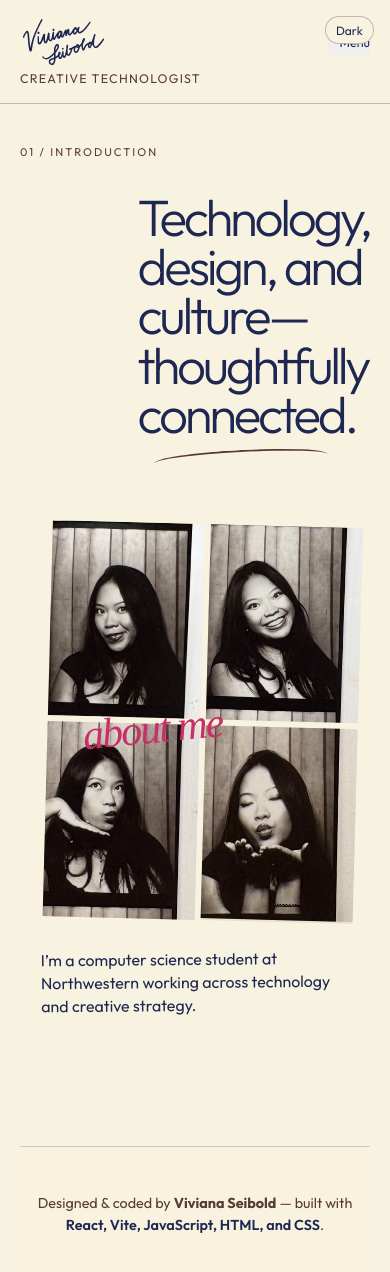
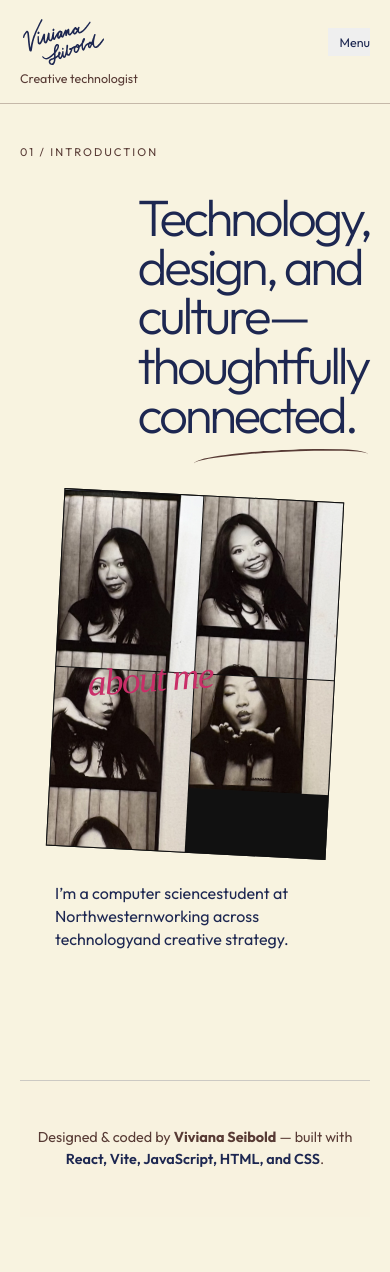
Before and after one commit to vivianaseibold/WebPortfolio, a React (Vite) app: page /projects in a window 390 px wide. Shown: the top 1272 px of the page. After the commit the page ends 1217 px from the top, so only its background shows below. Built offline with nearby package versions, Linux system fonts and the light colour scheme.

Commit message:
Updated layout.css

```diff
--- a/src/components/Layout.jsx
+++ b/src/components/Layout.jsx
@@ -54,16 +54,14 @@ export default function Layout() {
                 </li>
               ))}
               <li>
-                <a href="mailto: ivianaseibold2027@u.northwestern.edu" onClick={() => setMenuOpen(false)}>Contact</a>
-              </li>
-              <li className="nav-secondary">
-                <NavLink to="/cs" onClick={() => setMenuOpen(false)}>CS</NavLink>
+                <a href="mailto:ivianaseibold2027@u.northwestern.edu" onClick={() => setMenuOpen(false)}>Contact</a>
               </li>
             </ul>
           </nav>
         </div>
 
         <div className="sidebar-bottom">
+          <ThemeToggle />
           <div className="social-links" aria-label="Social links">
             <a href="https://instagram.com/vivianaseiboldart" target="_blank" rel="noopener noreferrer">Instagram</a>
             <a href="https://linkedin.com/in/viviana-seibold" target="_blank" rel="noopener noreferrer">LinkedIn</a>
@@ -79,7 +77,6 @@ export default function Layout() {
         </div>
       </section>
 
-      <ThemeToggle />
     </div>
   );
 }
--- a/src/components/layout.css
+++ b/src/components/layout.css
@@ -9,7 +9,7 @@
 .home-title-link:hover, .home-title-link:focus-visible { box-shadow: 0 8px 20px -14px currentColor; }
 .signature-logo { display: inline-block; line-height: 0; }
 .signature-logo svg { display: block; width: auto; height: 62px; color: var(--fg); }
-.home-subtitle { margin: 0 0 4.5rem; color: var(--secondary); font-size: .72rem; font-weight: 400; line-height: 1.3; letter-spacing: .1em; text-transform: uppercase; }
+.home-subtitle { margin: 0 0 4.5rem; color: var(--secondary); font-size: .72rem; font-weight: 400; line-height: 1.3; }
 .sr-only { position: absolute; width: 1px; height: 1px; padding: 0; margin: -1px; overflow: hidden; clip: rect(0, 0, 0, 0); white-space: nowrap; border: 0; }
 .home-nav ul { display: flex; flex-direction: column; gap: .9rem; margin: 0; padding: 0; list-style: none; }
 .home-nav li { position: relative; padding-left: .8rem; color: var(--muted); }
@@ -17,15 +17,13 @@
 .home-nav li:has(a.active)::before, .home-nav li:hover::before { width: .55rem; }
 .home-nav a { display: inline-block; padding: .1rem 0; color: currentColor; font-size: .72rem; text-decoration: none; letter-spacing: .15em; text-transform: uppercase; transition: color .2s ease; }
 .home-nav a.active, .home-nav a:hover, .home-nav a:focus-visible { color: var(--fg); }
-.home-nav .nav-secondary { margin-top: 1.3rem; padding-top: 1rem; border-top: 1px solid var(--border); }
-.home-nav .nav-secondary a { color: var(--muted); font-size: .68rem; }
 .social-links { display: flex; flex-wrap: wrap; gap: .75rem 1rem; }
 .social-links a { color: var(--fg); font-size: .75rem; text-decoration: none; }
 .social-links a:hover, .social-links a:focus-visible { color: var(--accent); }
 .content { height: 100%; overflow: auto; padding: 0 clamp(1.5rem, 5vw, 6rem); }
 .content-inner { max-width: 1220px; margin: 0 auto; line-height: 1.5; }
 .menu-toggle { display: none; }
-.theme-toggle { position: fixed; top: 1rem; right: 1rem; z-index: 10; padding: .35rem .65rem; border: 1px solid var(--border); border-radius: 999px; background: var(--surface); color: var(--fg); font-size: .75rem; cursor: pointer; transition: border-color .2s ease, background-color .2s ease; }
+.theme-toggle { position: static; align-self: flex-start; padding: .35rem .65rem; border: 1px solid var(--border); border-radius: 999px; background: var(--surface); color: var(--fg); font-size: .75rem; cursor: pointer; transition: border-color .2s ease, background-color .2s ease; }
 .theme-toggle:hover, .theme-toggle:focus-visible { border-color: var(--accent); outline: none; }
 
 @media (prefers-reduced-motion: reduce) { *, *::before, *::after { animation: none !important; transition: none !important; scroll-behavior: auto !important; } }
@@ -44,8 +42,7 @@
   .sidebar--open .home-nav { display: block; }
   .home-nav ul { gap: 1.1rem; }
   .home-nav a { font-size: .9rem; }
-  .home-nav .nav-secondary a { font-size: .8rem; }
   .sidebar-bottom { display: none; }
-  .sidebar--open .sidebar-bottom { display: block; margin-top: auto; padding-top: 2rem; }
+  .sidebar--open .sidebar-bottom { display: flex; flex-direction: column; gap: 1.5rem; margin-top: auto; padding-top: 2rem; }
   .content { height: auto; overflow: visible; padding: 0 1.25rem; }
 }
--- a/src/pages/Home.jsx
+++ b/src/pages/Home.jsx
@@ -39,7 +39,12 @@ export default function Home() {
           </div>
           <div className="about-profile">
             <PortraitGrid />
-            <p>I’m a computer science student at Northwestern working across technology and creative strategy.</p>
+            <p>
+              I’m a computer science<br className="about-desktop-break" />
+              student at Northwestern<br className="about-desktop-break" />
+              working across technology<br className="about-desktop-break" />
+              and creative strategy.
+            </p>
           </div>
         </section>
       </div>
--- a/src/pages/home.css
+++ b/src/pages/home.css
@@ -3,7 +3,7 @@
 }
 
 .about-label {
-  margin-bottom: clamp(2rem, 4vw, 3.5rem);
+  margin-bottom: clamp(5rem, 9vw, 7rem);
   color: var(--secondary);
   font-size: .7rem;
   letter-spacing: .18em;
@@ -11,12 +11,13 @@
 
 .about-grid {
   display: grid;
-  grid-template-columns: minmax(0, .95fr) minmax(260px, .7fr);
+  grid-template-columns: minmax(0, .95fr) minmax(230px, .7fr);
   gap: clamp(3rem, 8vw, 9rem);
   align-items: end;
 }
 
 .about-headline-wrap {
+  position: relative;
   align-self: end;
 }
 
@@ -30,10 +31,12 @@
 }
 
 .headline-underline {
+  position: absolute;
+  top: calc(100% + .7rem);
+  left: 2.5rem;
   display: block;
   width: min(75%, 25rem);
   height: 1.1rem;
-  margin: .7rem 0 0 2.5rem;
   border-top: 2px solid var(--secondary);
   border-radius: 50%;
   transform: rotate(-3deg);
@@ -43,31 +46,37 @@
   display: flex;
   flex-direction: column;
   align-self: end;
-  max-width: 355px;
-  transform: rotate(2deg);
-  transform-origin: center bottom;
+  width: min(100%, 230px);
+  max-width: 230px;
 }
 
 .portrait-grid {
   position: relative;
   display: grid;
   grid-template-columns: repeat(2, 1fr);
-  gap: .65rem;
+  gap: 0;
   width: 100%;
+  border: 1px solid #111;
+  background: #111;
+  transform: rotate(3deg);
+  transform-origin: center;
 }
 
 .portrait-frame {
   position: relative;
   aspect-ratio: .78;
   overflow: hidden;
-  background: #e8e2d4;
+  background: #111;
 }
+
+.portrait-frame:nth-child(odd) { border-right: 1px solid #111; }
+.portrait-frame:nth-child(-n + 2) { border-bottom: 1px solid #111; }
 
 .portrait-frame img {
   position: absolute;
   top: calc(var(--frame) * -100%);
-  left: -96%;
-  width: 274%;
+  left: -88%;
+  width: 250%;
   max-width: none;
   height: auto;
 }
@@ -83,13 +92,14 @@
   pointer-events: none;
 }
 
+.about-desktop-break { display: block; }
+
 .about-profile p {
-  max-width: 30ch;
+  max-width: 22ch;
   margin: 1.8rem 0 0;
   color: var(--fg);
-  font-size: clamp(1rem, 1.5vw, 1.2rem);
+  font-size: .98rem;
   line-height: 1.45;
-  transform: rotate(-2deg);
 }
 
 @media (max-width: 900px) {
@@ -103,15 +113,20 @@
   .about-headline-wrap h1 { font-size: clamp(3.2rem, 13vw, 6rem); }
   .headline-underline { margin-left: 1rem; }
   .about-profile {
-    width: min(100%, 360px);
+    width: min(100%, 300px);
+    max-width: 300px;
     margin-left: auto;
     margin-right: auto;
-    transform: rotate(1.5deg);
+  }
+  .about-desktop-break { display: none; }
+  .about-profile p {
+    max-width: 30ch;
+    font-size: 1rem;
   }
 }
 
 @media (max-width: 520px) {
   .about-label { margin-bottom: 2rem; }
-  .about-profile { max-width: 310px; }
-  .portrait-grid { gap: .4rem; }
+  .about-profile { max-width: 280px; }
+  .portrait-grid { gap: 0; }
 }
```
